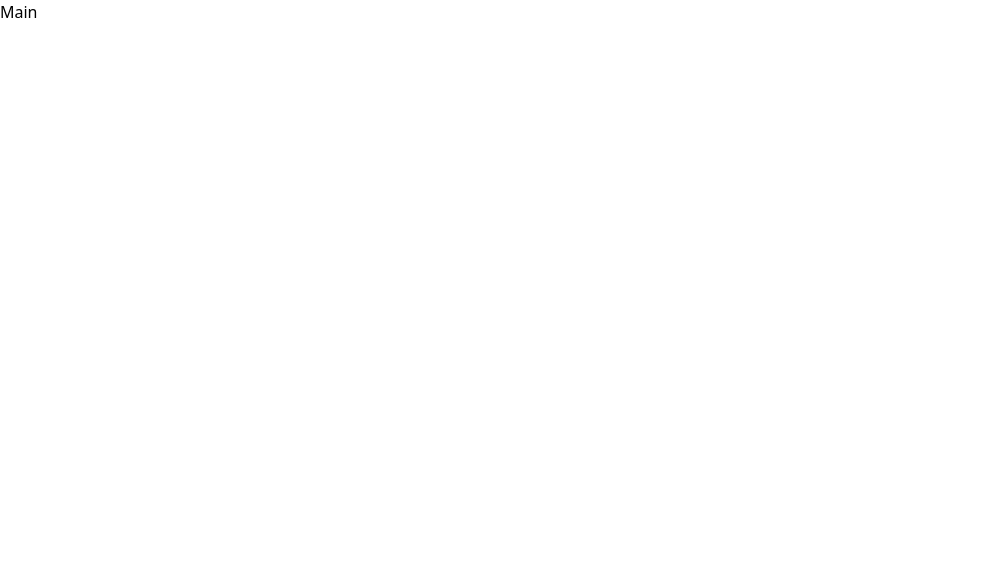
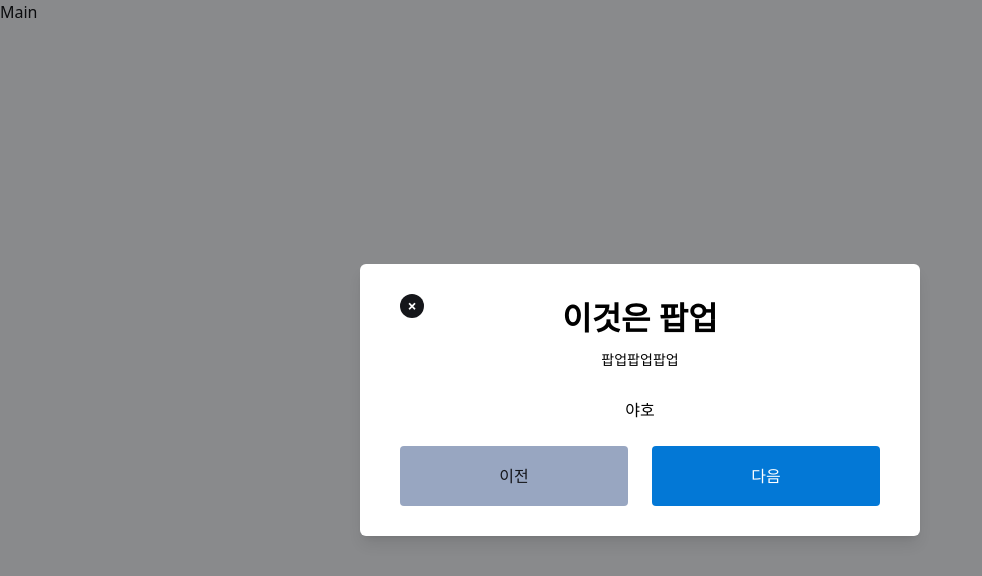
Before and after one commit to oz-04-main-001/Frontend, a React (Vite) app: page / in a window 1280 px wide. Shown: the top 576 px of the page, without its empty margins (0-982 px from the left). Built offline with nearby package versions, Linux system fonts and the light colour scheme; the HTML template or start-up script is replaced by a standard one; a web font is replaced by a local one.

Commit message:
DESIGN: Popup 완성(수정 및 검토 필요)

```diff
--- a/src/App.tsx
+++ b/src/App.tsx
@@ -1,11 +1,15 @@
-
 import { BrowserRouter, Routes, Route } from 'react-router-dom';
 import Main from './pages/Main';
 import Search from './pages/search';
+import Popup from './components/Popup';
+
 
 function App() {
   return (
     <BrowserRouter>
+    <Popup title={'이것은 팝업'} onClose={function (): void {
+        throw new Error('Function not implemented.');
+      } } subTitle={'팝업팝업팝업'} children={'야호'}/>
       <Routes>
         <Route path="/" element={<Main />} />
         <Route path="/search" element={<Search />} />
--- a/src/components/Popup.tsx
+++ b/src/components/Popup.tsx
@@ -1,44 +1,59 @@
-import React from "react";
+import React from 'react';
 
 interface PopupProps {
   title: string;
-  onClose: ()=> void
+  onClose: () => void;
   subTitle: string;
-  children: React.ReactNode
-
-
-    titleClass?: string;
-    subTitleClass?: string;
-    containerClass?: string;
-  ;
+  children: React.ReactNode;
+  onPrev: () => void; // 이전 버튼 클릭 핸들러
+  onNext: () => void;
+  titleClass?: string;
+  subTitleClass?: string;
+  containerClass?: string;
 }
 
 const Popup: React.FC<PopupProps> = ({
-  title,
+  title = 'Title',
   onClose,
   subTitle,
-  titleClass = 'fontWeight-bold fontSize-3xl',
-  subTitleClass,
-  containerClass,
-
+  titleClass = 'font-bold text-3xl', // 기본 폰트 스타일
+  subTitleClass = 'text-sm', // 기본 폰트 스타일
+  containerClass = 'w-[560px] h-auto', // 컨테이너 크기
   children,
+  onPrev,
+  onNext,
 }) => {
-
   return (
-    <div
-      className={`fixed inset-0 bg-black bg-opacity-50 flex justify-center items-center ${containerClass}`}
-    >
-      <div className={`bg-gray-200}`}>
-        <button onClick={onClose} className="absolute top-2 right-2">
+    <div className="fixed inset-0 bg-black bg-opacity-50 flex justify-center items-center">
+      <div
+        className={`relative bg-white rounded-md shadow-lg px-10 py-[30px] flex justify-center items-center flex-col ${containerClass}`}
+      >
+        {/* 부모 요소에 relative를 추가하여 버튼의 위치 기준 설정 */}
+        <button
+          onClick={onClose}
+          className="absolute top-[30px] left-10 text-xl w-6 h-6 font-bold text-white bg-black rounded-xl"
+        >
           ×
         </button>
-        <h2 className={`text-lg font-bold ${titleClass}`}>
-          {title}
-        </h2>
-        <p className={`text-sm ${subTitleClass}`}>
-          {subTitle}
-        </p>
+        <h2 className={`text-center pt- ${titleClass}`}>{title}</h2>
+        <p className={`text-center pt-2 pb-3 ${subTitleClass}`}>{subTitle}</p>
         <div className="mt-4">{children}</div>
+        <div className="flex justify-between mt-6 mx-10 w-full">
+          {/* 이전 버튼 */}
+          <button
+            onClick={onPrev}
+            className="bg-gray-200 text-black w-[14.25rem] h-[3.75rem] rounded"
+          >
+            이전
+          </button>
+          {/* 다음 버튼 */}
+          <button
+            onClick={onNext}
+            className="bg-primary-600 text-white w-[14.25rem] h-[3.75rem] rounded"
+          >
+            다음
+          </button>
+        </div>
       </div>
     </div>
   );
```
